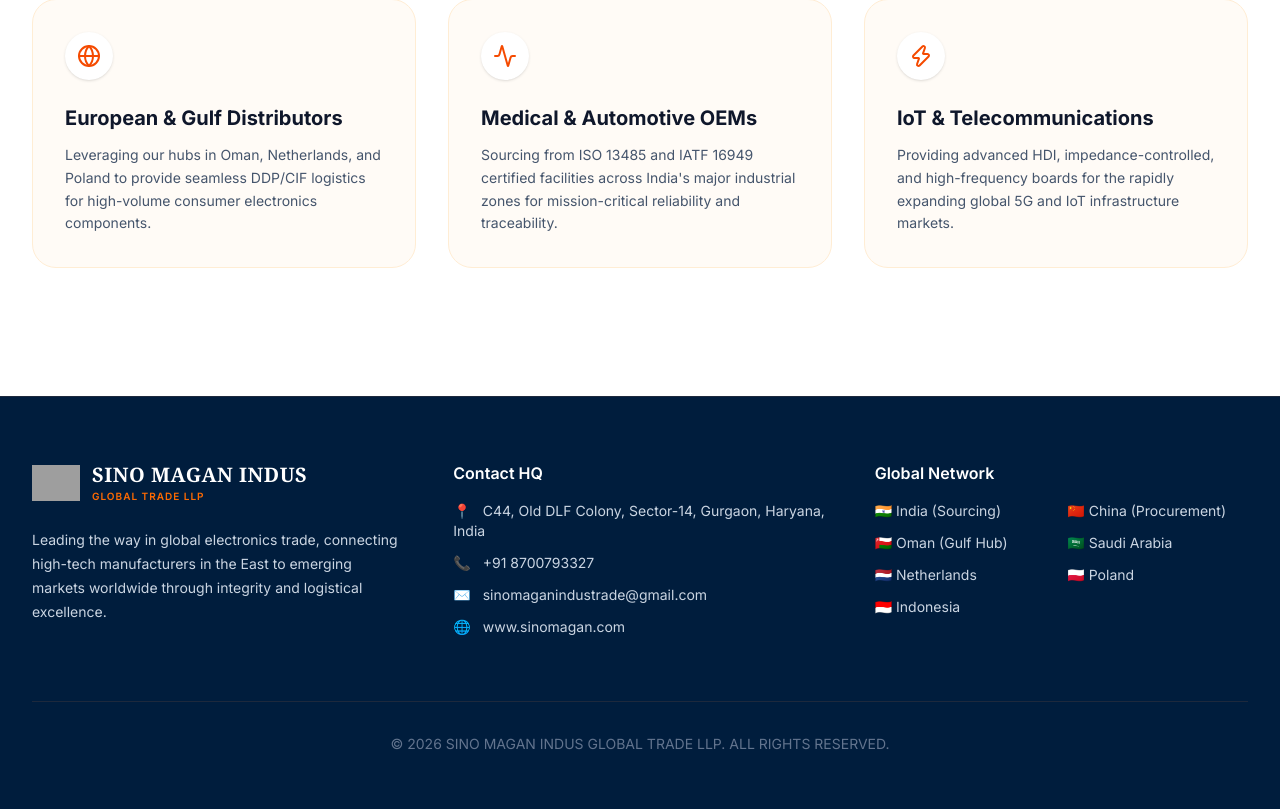
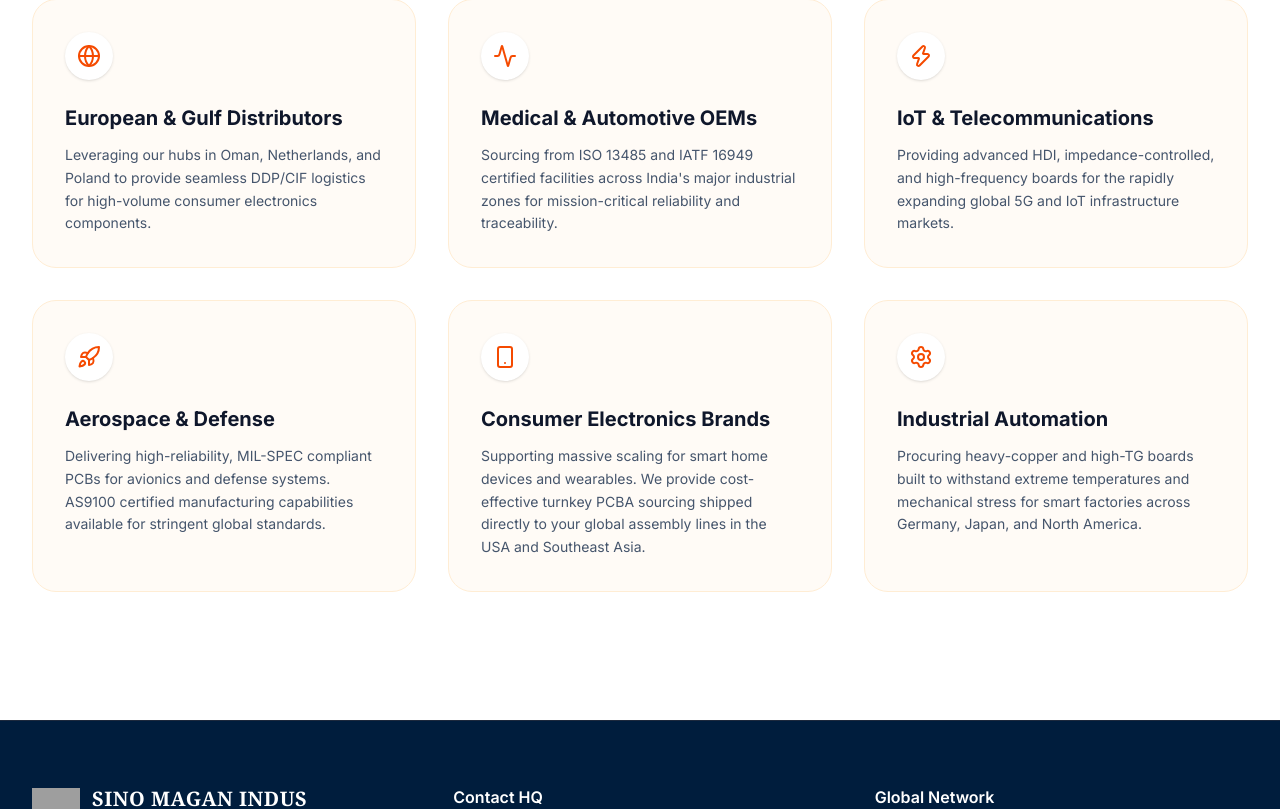
Before and after one commit to fardeenmohd/sino-magan-pcb-web, a Next.js app: page / in a window 1280 px wide. Shown: the part 3313-4122 px from the top of the page. Built offline with nearby package versions, Linux system fonts and the light colour scheme; grey boxes are pictures that could not be loaded.

Commit message:
Expand Target Buyers section with aerospace, consumer electronics, and industrial automation

```diff
--- a/src/app/page.tsx
+++ b/src/app/page.tsx
@@ -1,6 +1,6 @@
 import Image from "next/image";
 import ProductCarousel from "@/components/ProductCarousel";
-import { Activity, Cpu, Globe, Link2, ShieldCheck, Zap, Factory, PackageCheck } from "lucide-react";
+import { Activity, Cpu, Globe, Link2, ShieldCheck, Zap, Factory, PackageCheck, Rocket, Smartphone, Settings } from "lucide-react";
 
 import Link from "next/link";
 
@@ -189,8 +189,8 @@ export default function Home() {
             </p>
           </div>
 
-          <div className="grid grid-cols-1 md:grid-cols-3 gap-8">
-            <div className="bg-orange-50/50 p-8 rounded-3xl border border-orange-100">
+          <div className="grid grid-cols-1 md:grid-cols-2 lg:grid-cols-3 gap-8">
+            <div className="bg-orange-50/50 p-8 rounded-3xl border border-orange-100 hover:shadow-lg transition-shadow">
               <div className="w-12 h-12 rounded-full bg-white flex items-center justify-center mb-6 shadow-sm">
                 <Globe className="w-6 h-6 text-orange-600" />
               </div>
@@ -198,7 +198,7 @@ export default function Home() {
               <p className="text-sm text-slate-600 leading-relaxed">Leveraging our hubs in Oman, Netherlands, and Poland to provide seamless DDP/CIF logistics for high-volume consumer electronics components.</p>
             </div>
 
-            <div className="bg-orange-50/50 p-8 rounded-3xl border border-orange-100">
+            <div className="bg-orange-50/50 p-8 rounded-3xl border border-orange-100 hover:shadow-lg transition-shadow">
               <div className="w-12 h-12 rounded-full bg-white flex items-center justify-center mb-6 shadow-sm">
                 <Activity className="w-6 h-6 text-orange-600" />
               </div>
@@ -206,12 +206,36 @@ export default function Home() {
               <p className="text-sm text-slate-600 leading-relaxed">Sourcing from ISO 13485 and IATF 16949 certified facilities across India's major industrial zones for mission-critical reliability and traceability.</p>
             </div>
 
-            <div className="bg-orange-50/50 p-8 rounded-3xl border border-orange-100">
+            <div className="bg-orange-50/50 p-8 rounded-3xl border border-orange-100 hover:shadow-lg transition-shadow">
               <div className="w-12 h-12 rounded-full bg-white flex items-center justify-center mb-6 shadow-sm">
                 <Zap className="w-6 h-6 text-orange-600" />
               </div>
               <h4 className="text-xl font-bold text-slate-900 mb-3">IoT & Telecommunications</h4>
               <p className="text-sm text-slate-600 leading-relaxed">Providing advanced HDI, impedance-controlled, and high-frequency boards for the rapidly expanding global 5G and IoT infrastructure markets.</p>
+            </div>
+
+            <div className="bg-orange-50/50 p-8 rounded-3xl border border-orange-100 hover:shadow-lg transition-shadow">
+              <div className="w-12 h-12 rounded-full bg-white flex items-center justify-center mb-6 shadow-sm">
+                <Rocket className="w-6 h-6 text-orange-600" />
+              </div>
+              <h4 className="text-xl font-bold text-slate-900 mb-3">Aerospace & Defense</h4>
+              <p className="text-sm text-slate-600 leading-relaxed">Delivering high-reliability, MIL-SPEC compliant PCBs for avionics and defense systems. AS9100 certified manufacturing capabilities available for stringent global standards.</p>
+            </div>
+
+            <div className="bg-orange-50/50 p-8 rounded-3xl border border-orange-100 hover:shadow-lg transition-shadow">
+              <div className="w-12 h-12 rounded-full bg-white flex items-center justify-center mb-6 shadow-sm">
+                <Smartphone className="w-6 h-6 text-orange-600" />
+              </div>
+              <h4 className="text-xl font-bold text-slate-900 mb-3">Consumer Electronics Brands</h4>
+              <p className="text-sm text-slate-600 leading-relaxed">Supporting massive scaling for smart home devices and wearables. We provide cost-effective turnkey PCBA sourcing shipped directly to your global assembly lines in the USA and Southeast Asia.</p>
+            </div>
+
+            <div className="bg-orange-50/50 p-8 rounded-3xl border border-orange-100 hover:shadow-lg transition-shadow">
+              <div className="w-12 h-12 rounded-full bg-white flex items-center justify-center mb-6 shadow-sm">
+                <Settings className="w-6 h-6 text-orange-600" />
+              </div>
+              <h4 className="text-xl font-bold text-slate-900 mb-3">Industrial Automation</h4>
+              <p className="text-sm text-slate-600 leading-relaxed">Procuring heavy-copper and high-TG boards built to withstand extreme temperatures and mechanical stress for smart factories across Germany, Japan, and North America.</p>
             </div>
           </div>
         </div>
```
